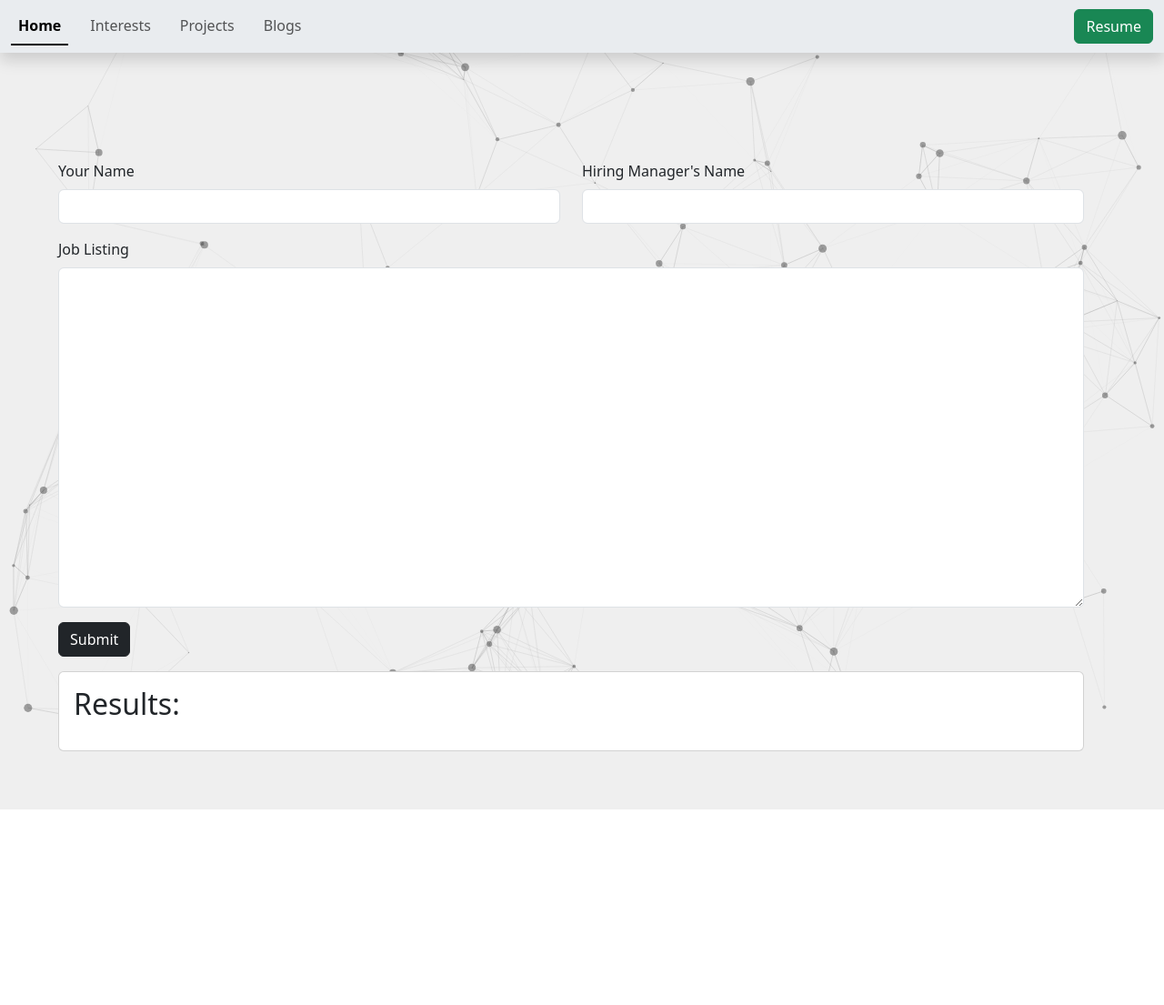
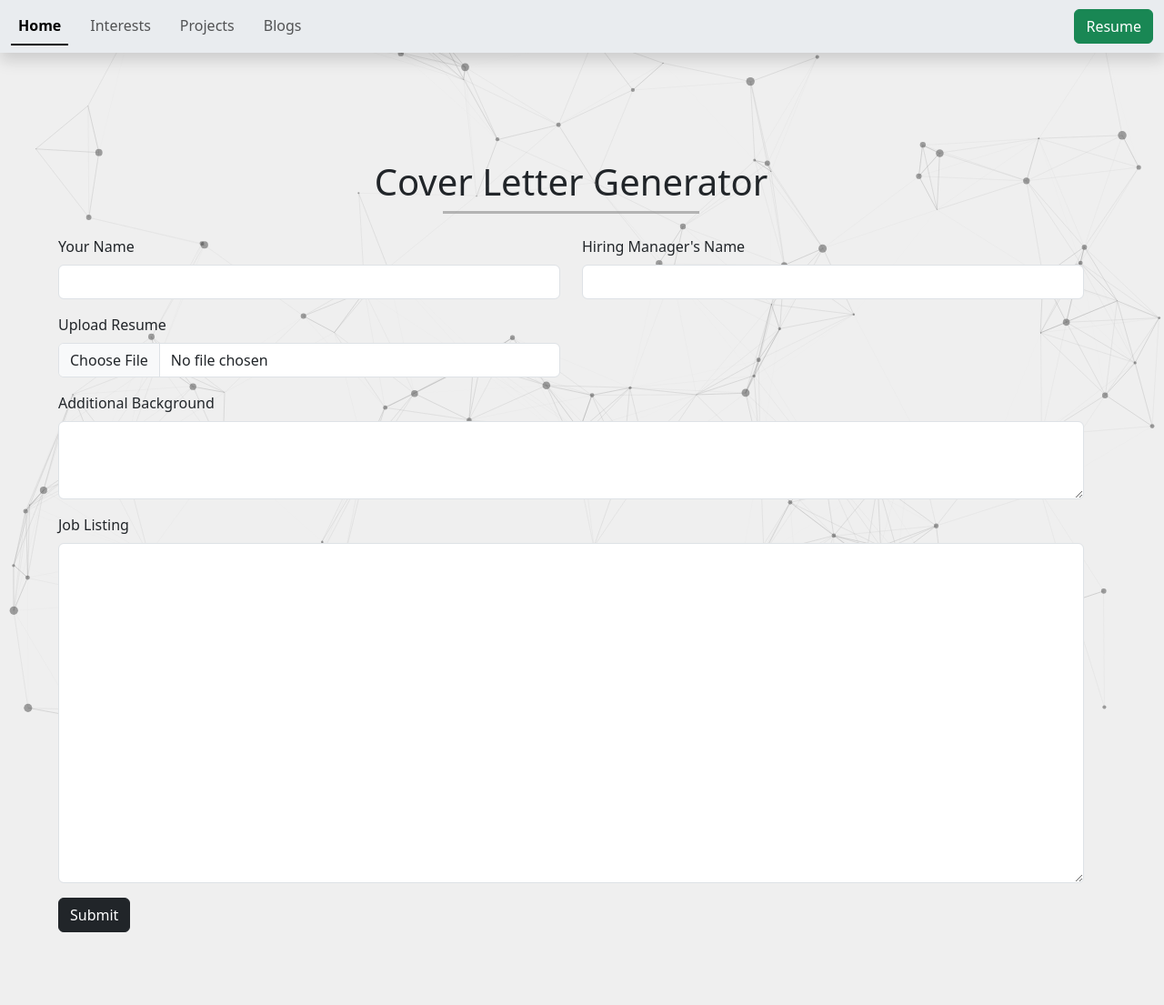
Before and after one commit to kdenny25/cover_letter_generator, a Flask app: page / in a window 1280 px wide. Shown: the whole page at 91% size. Before the commit the page ends 890 px from the top, so only its background shows below. Run offline with Flask 3, Linux system fonts and the light colour scheme.

Commit message:
added resume upload and continue working with prompts.

```diff
--- a/app.py
+++ b/app.py
@@ -1,6 +1,7 @@
 from flask import Flask, request, render_template, url_for, redirect, flash
 import os
-from scripts.gpt_prompt import gen_text
+from scripts.gpt_prompt import gen_text, obtainText
+from werkzeug.utils import secure_filename
 
 base_dir = '.'
 app = Flask(__name__,
@@ -11,14 +12,34 @@ app = Flask(__name__,
 @app.route('/', methods=['GET', 'POST'])
 def home():  # put application's code here
     if request.method == 'GET':
-        return render_template('index.html', results='')
+        form_fill = {'your_name': '',
+                     'hiring_name': '',
+                     'resume': '',
+                     'job_listing': ''}
+
+        return render_template('index.html', results='', form_fill=form_fill)
     else:
-        role = request.form.get('role')
+        your_name = request.form.get('yourName')
+        hiring_name = request.form.get('hiringName')
+        resume = request.form.get('resume')
         job_listing = request.form.get('jobListing')
+        resume_file = request.files.get("resumeFile", None)
 
-        results = gen_text('', job_listing)
+        file_path = ''
+        if resume_file.filename != '':
+            filename = secure_filename(resume_file.filename)
+            resume_file.save(filename)
+            resume_contents = obtainText(filename)
+            print('contents extracted successfully.')
 
-        return render_template('index.html', results=results)
+        results = gen_text(resume_contents, job_listing, your_name, hiring_name)
+        form_fill = {'your_name': your_name,
+                     'hiring_name': hiring_name,
+                     'resume': resume_contents,
+                     'job_listing': job_listing,
+                     'resume_file': resume_file}
+
+        return render_template('index.html', results=results, form_fill=form_fill)
 
 
 
--- a/requirements.txt
+++ b/requirements.txt
@@ -1,3 +1,4 @@
 openai
 python-dotenv
 python-docx
+flask
--- a/templates/index.html
+++ b/templates/index.html
@@ -18,20 +18,32 @@
 {% block content %}
 <div id="container">
     <div class="row" style="padding: 4em; margin-top: 7em; width: 100%">
+        <div class="col-12 text-center mb-4" >
+            <h1 style="justify-content: center;" >Cover Letter Generator</h1>
+            <hr style="margin: auto; width:25%; height:3px; border-width:0; background-color: #000000;">
+        </div>
         <div class="col-12 my-auto" style=" z-index: 5000; width: 100%;">
-            <form method="post" action="{{ url_for("home") }}">
+            <form method="post" action="{{ url_for("home") }}" enctype="multipart/form-data">
                 <div class="row">
                     <div class="col-6 mb-3">
                         <label for="yourName" class="form-label">Your Name</label>
-                        <input type="text" name="yourName" class="form-control" id="yourName">
+                        <input type="text" name="yourName" class="form-control" id="yourName" value={{ form_fill["your_name"] }}>
                     </div>
                     <div class="col-6 mb-3">
                         <label for="hiringName" class="form-label">Hiring Manager's Name</label>
-                        <input type="text" name="hiringName" class="form-control" id="hiringName">
+                        <input type="text" name="hiringName" class="form-control" id="hiringName" value={{ form_fill["hiring_name"] }}>
+                    </div>
+                    <div class="col-6 mb-3">
+                        <label for="resumeFile" class="form-label">Upload Resume</label>
+                        <input class="form-control" type="file" id="resumeFile" name="resumeFile" accept=".docx" value={{ form_fill["resume_file"] }}>
+                    </div>
+                    <div class="col-12 mb-3">
+                        <label for="resume" class="form-label">Additional Background</label>
+                        <textarea class="form-control" name="resume" id="resume" rows="3">{{ form_fill["resume"] }}</textarea>
                     </div>
                     <div class="col-12 mb-3">
                         <label for="jobListing" class="form-label">Job Listing</label>
-                        <textarea class="form-control" name="jobListing" id="jobListing" rows="15"></textarea>
+                        <textarea class="form-control" name="jobListing" id="jobListing" rows="15">{{ form_fill["job_listing"] }}</textarea>
                     </div>
                     <ul class="actions">
                         <button type="submit" class="btn btn-dark">Submit</button>
@@ -39,6 +51,7 @@
                 </div>
             </form>
         </div>
+        {% if results != '' %}
             <div class="col-12 my-auto" style="z-index: 5000; width: 100%;">
                 <div class="card">
                     <div class="card-body">
@@ -47,6 +60,7 @@
                     </div>
                 </div>
             </div>
+        {% endif %}
     </div>
 </div>
 <div id="particles-js"></div>
@@ -54,5 +68,5 @@
 {% endblock %}
 
 {% block scripts %}
-    <!-- script code here -->
+
 {% endblock %}
```
Also changed, not shown: scripts/gpt_prompt.py (+30 -4 lines). Lines whose indentation alone changed are shown as unchanged.
